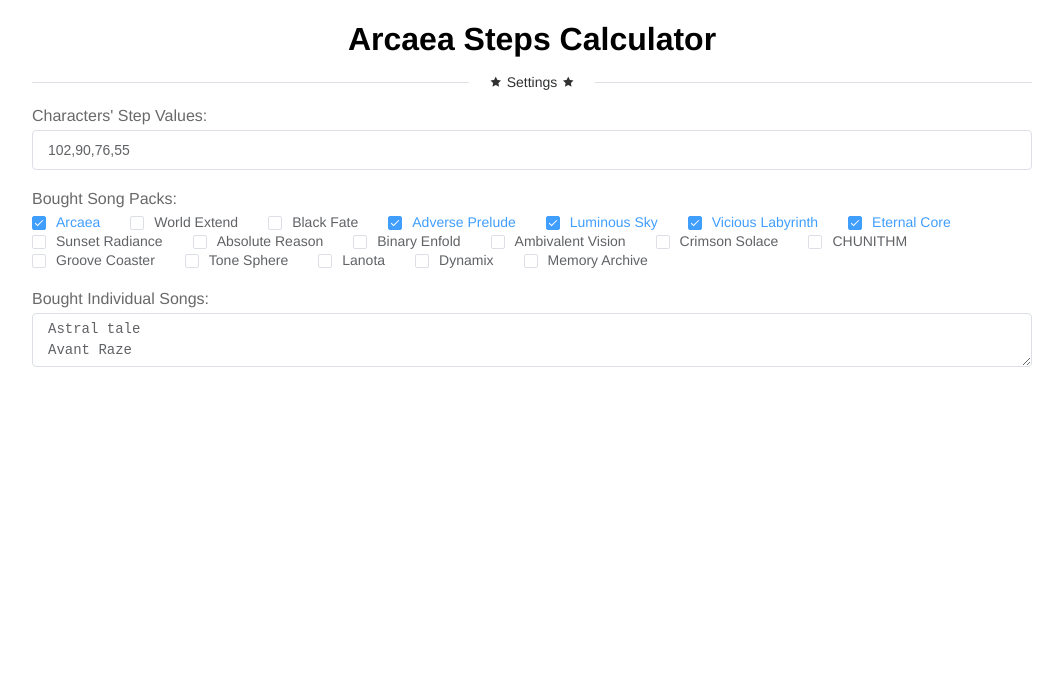
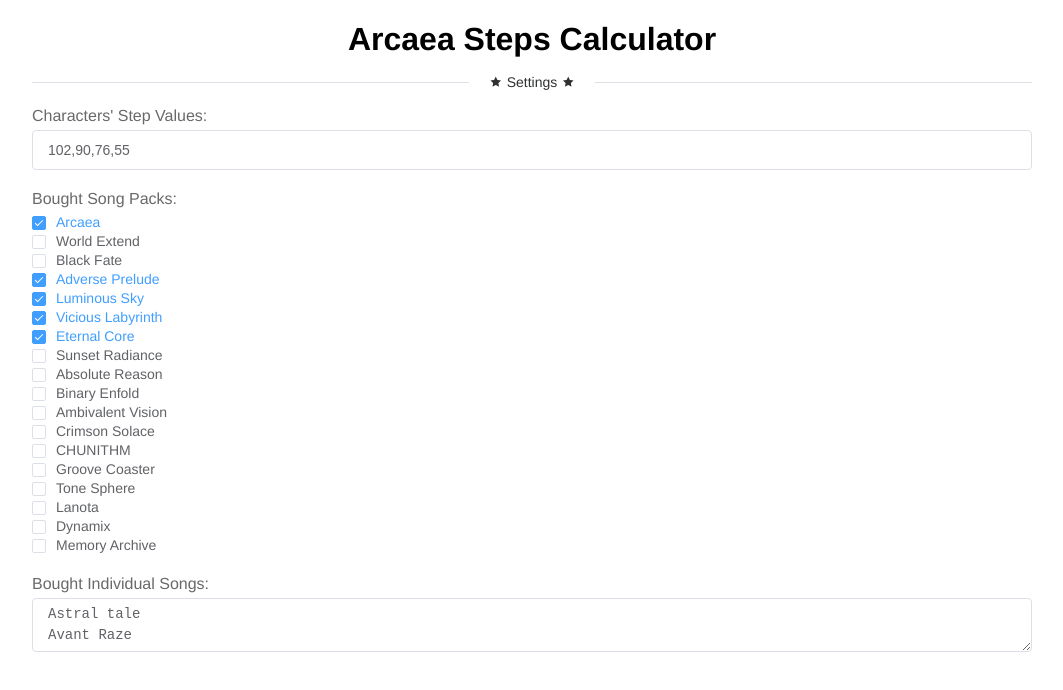
Before and after one commit to HyDevelop/ArcaeaStepsCalculator, a Vue app: page / in a window 1280 px wide. Shown: the top 690 px of the page, without its empty margins (108-1171 px from the left). Built offline with nearby package versions, Linux system fonts and the light colour scheme.

Commit message:
[S] One checkbox each line

```diff
--- a/src/app/App.vue
+++ b/src/app/App.vue
@@ -49,4 +49,9 @@
             color: dimgray;
         }
     }
+
+    .el-checkbox
+    {
+        display: block !important;
+    }
 </style>
```
